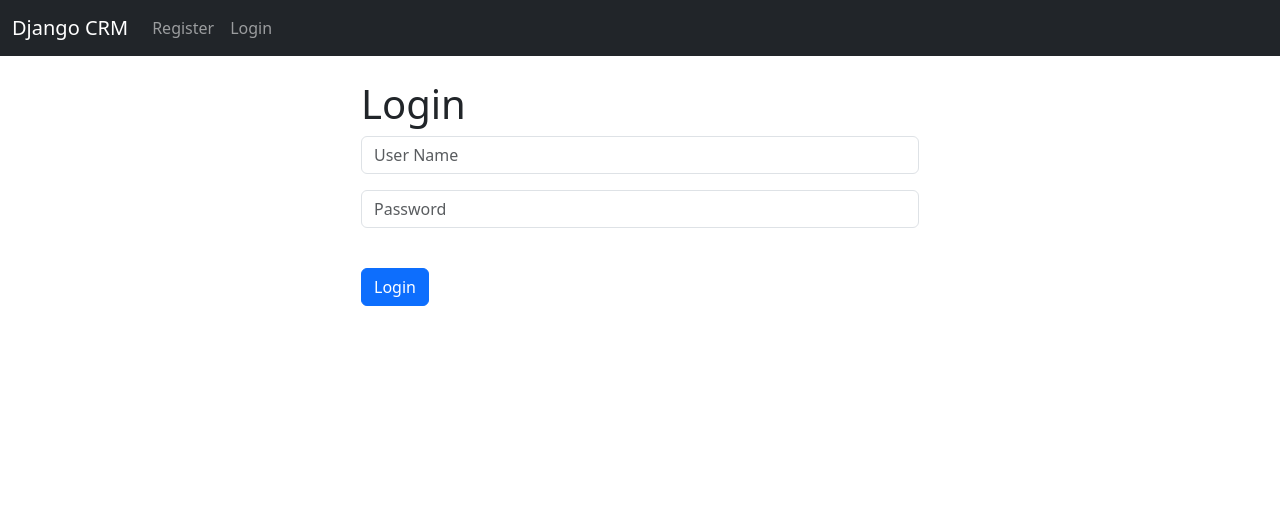
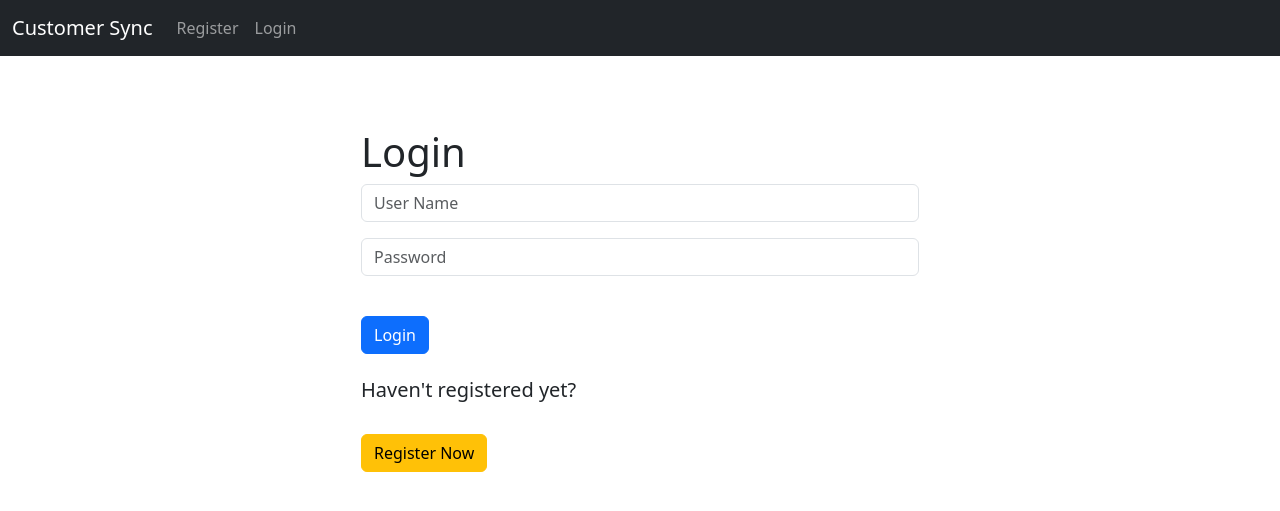
Before and after one commit to shaswinayyan/Django-CRM, a Django app: page / in a window 1280 px wide. Shown: the top 511 px of the page. Run offline with Django 5.2, Linux system fonts and the light colour scheme.

Commit message:
Added register now button on home page

```diff
--- a/website/templates/base.html
+++ b/website/templates/base.html
@@ -3,7 +3,7 @@
   <head>
     <meta charset="utf-8">
     <meta name="viewport" content="width=device-width, initial-scale=1">
-    <title>Django CRM</title>
+    <title>CRM</title>
     <link href="https://cdn.jsdelivr.net/npm/bootstrap@5.3.0-alpha1/dist/css/bootstrap.min.css" rel="stylesheet" integrity="sha384-GLhlTQ8iRABdZLl6O3oVMWSktQOp6b7In1Zl3/Jr59b6EGGoI1aFkw7cmDA6j6gD" crossorigin="anonymous">
   </head>
   <body>
--- a/website/templates/home.html
+++ b/website/templates/home.html
@@ -44,6 +44,8 @@
 {% else %}
 
 <div class="col-md-6 offset-md-3">
+<br/>
+<br/>
 <h1>Login</h1>
 <form method="POST" action="{% url 'home' %}">
     {% csrf_token %}
@@ -61,6 +63,10 @@
         <button type="submit" class="btn btn-primary">Login</button>
       </form>
 </form>
+<br/>
+<h5> Haven't registered yet? </h5>
+<br/>
 
+<a href="{% url 'register' %}" class="btn btn-warning">Register Now</a>
 {% endif %}
 {% endblock %}
--- a/website/templates/navbar.html
+++ b/website/templates/navbar.html
@@ -1,6 +1,6 @@
 <nav class="navbar navbar-expand-lg navbar-dark bg-dark">
     <div class="container-fluid">
-      <a class="navbar-brand" href="{%url 'home'%}">Django CRM</a>
+      <a class="navbar-brand" href="{%url 'home'%}">Customer Sync</a>
       <button class="navbar-toggler" type="button" data-bs-toggle="collapse" data-bs-target="#navbarSupportedContent" aria-controls="navbarSupportedContent" aria-expanded="false" aria-label="Toggle navigation">
         <span class="navbar-toggler-icon"></span>
       </button>
```
